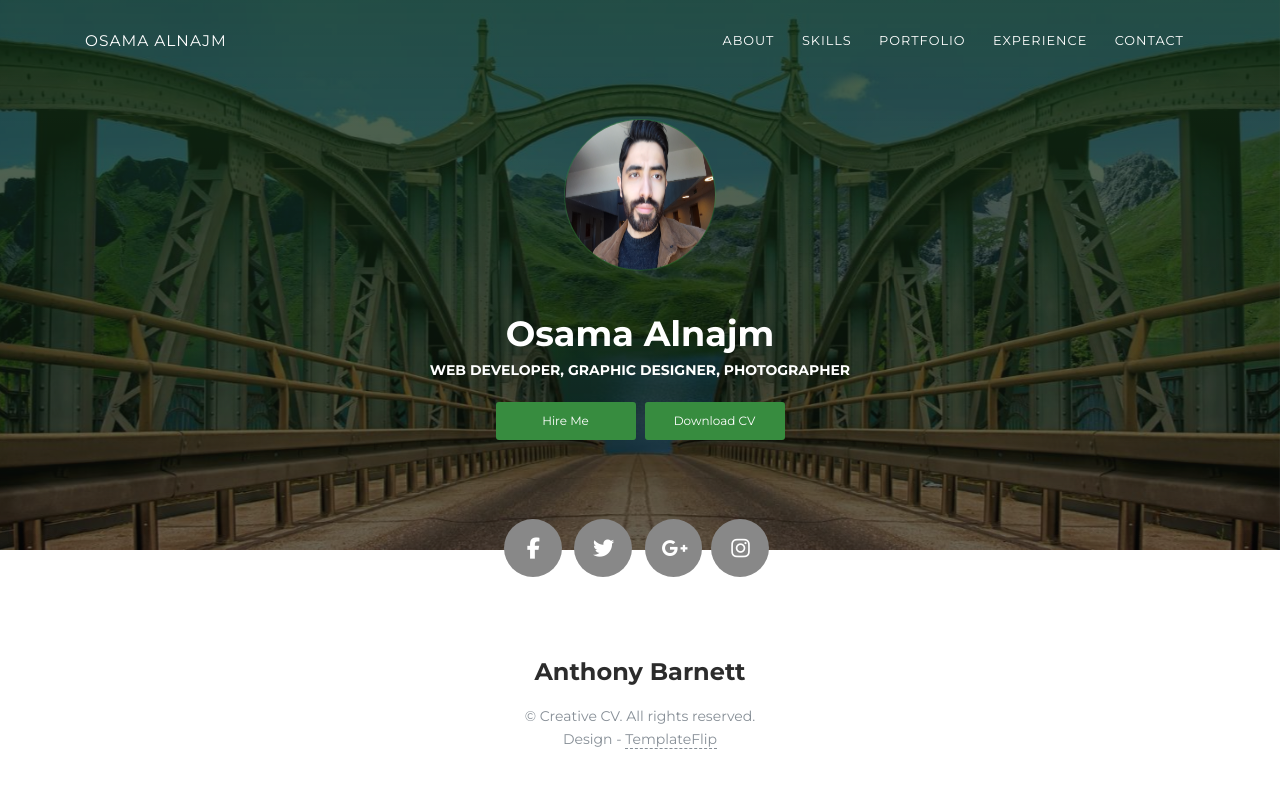
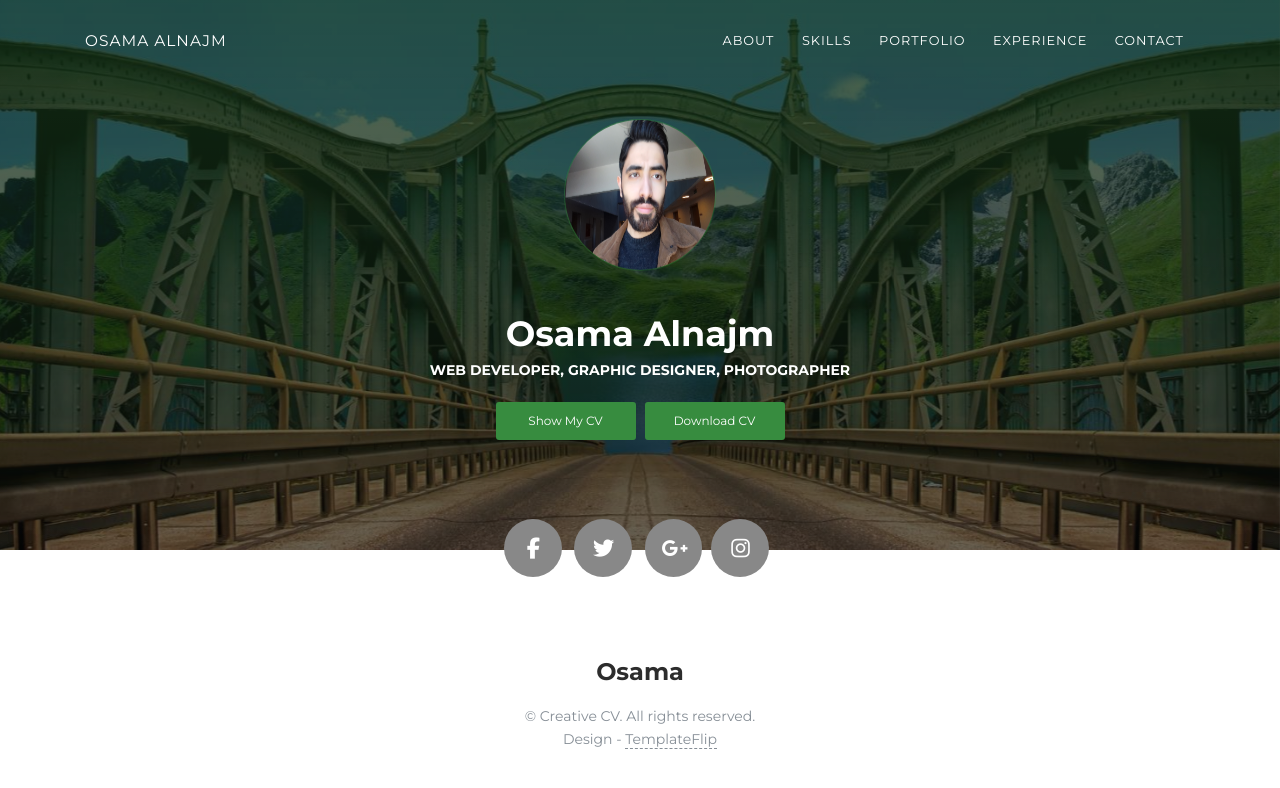
Before and after one commit to Osama7Star/OsamaAlnajm, a plain HTML site: page index.html in a window 1280 px wide. Drawn offline with Linux system fonts and the light colour scheme.

Commit message:
change the cv page

```diff
--- a/index.html
+++ b/index.html
@@ -54,8 +54,8 @@
                                     <a href="#"><img src="images/osama.jpg" alt="Image" /></a>
                                 </div>
                                 <div class="h2 title">Osama Alnajm</div>
-                                <p class="category text-white">Web Developer, Graphic Designer, Photographer</p><a class="btn btn-primary smooth-scroll mr-2" href="#contact" data-aos="zoom-in" data-aos-anchor="data-aos-anchor">Hire Me</a><a class="btn btn-primary" href="#" data-aos="zoom-in"
-                                    data-aos-anchor="data-aos-anchor">Download CV</a>
+                                <p class="category text-white">Web Developer, Graphic Designer, Photographer</p><a class="btn btn-primary smooth-scroll mr-2" href="#contact" data-aos="zoom-in" data-aos-anchor="data-aos-anchor">Show My CV</a><a class="btn btn-primary" href="cv.html"
+                                    data-aos="zoom-in" data-aos-anchor="data-aos-anchor">Download CV</a>
                             </div>
                         </div>
                         <div class="section">
@@ -73,7 +73,7 @@
             <footer class="footer">
                 <div class="container text-center"><a class="cc-facebook btn btn-link" href="#"><i class="fa fa-facebook fa-2x " aria-hidden="true"></i></a><a class="cc-twitter btn btn-link " href="#"><i class="fa fa-twitter fa-2x " aria-hidden="true"></i></a><a class="cc-google-plus btn btn-link"
                         href="#"><i class="fa fa-google-plus fa-2x" aria-hidden="true"></i></a><a class="cc-instagram btn btn-link" href="#"><i class="fa fa-instagram fa-2x " aria-hidden="true"></i></a></div>
-                <div class="h4 title text-center">Anthony Barnett</div>
+                <div class="h4 title text-center">Osama</div>
                 <div class="text-center text-muted">
                     <p>&copy; Creative CV. All rights reserved.<br>Design - <a class="credit" href="https://templateflip.com" target="_blank">TemplateFlip</a></p>
                 </div>
```
